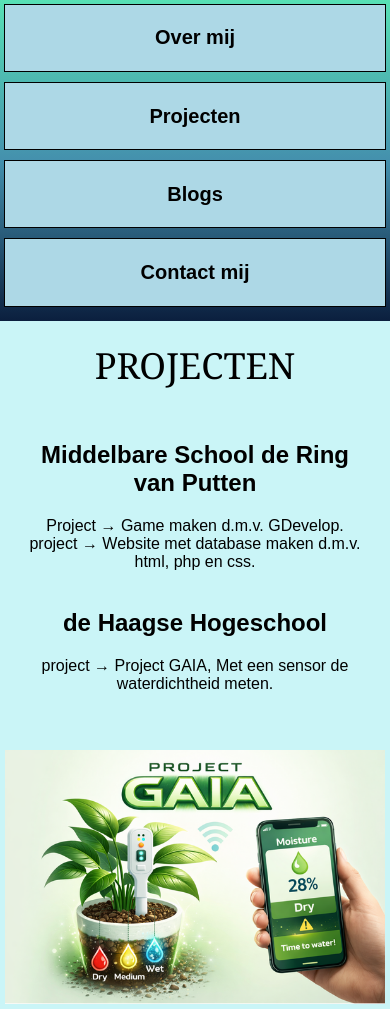
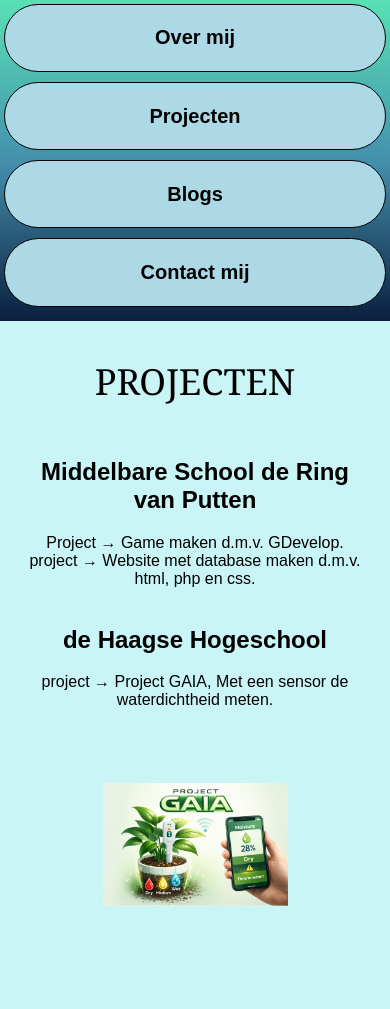
Before and after one commit to MathijsUlie/MathijsUlie.github.io, a plain HTML site: page Projecten.html in a window 390 px wide. After the commit the page ends 911 px from the top, so only its background shows below. Drawn offline with Linux system fonts and the light colour scheme.

Commit message:
iphone layout

```diff
--- a/style.css
+++ b/style.css
@@ -32,6 +32,7 @@ button {
   background: lightblue;
   border: 1px solid black;
   font-weight: bold;
+  border-radius: 50px;
 }
 
 body {
@@ -80,7 +81,7 @@ body {
 }
 
 .GAIA {
-  width: 40%;
+  width: 50%;
   height: auto;
   max-width: 100%;
   padding: 5px;
@@ -163,7 +164,7 @@ body {
 
   .pfp,
   .GAIA {
-    width: 100%;
+    width: 50%;
     display: flex;
   }
 }
```
Also changed, not shown: Blogs.html (+0 -1 lines).
